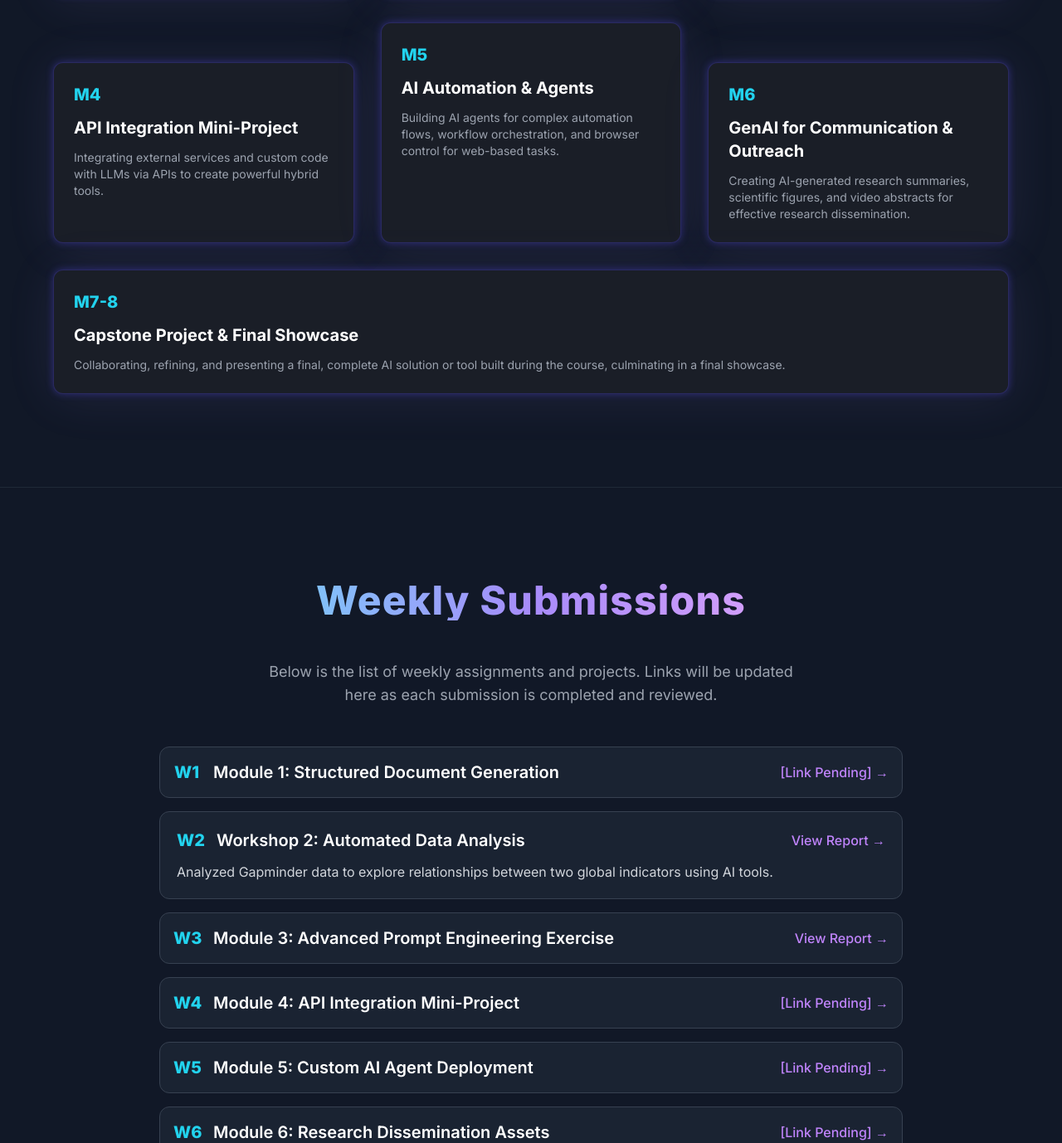
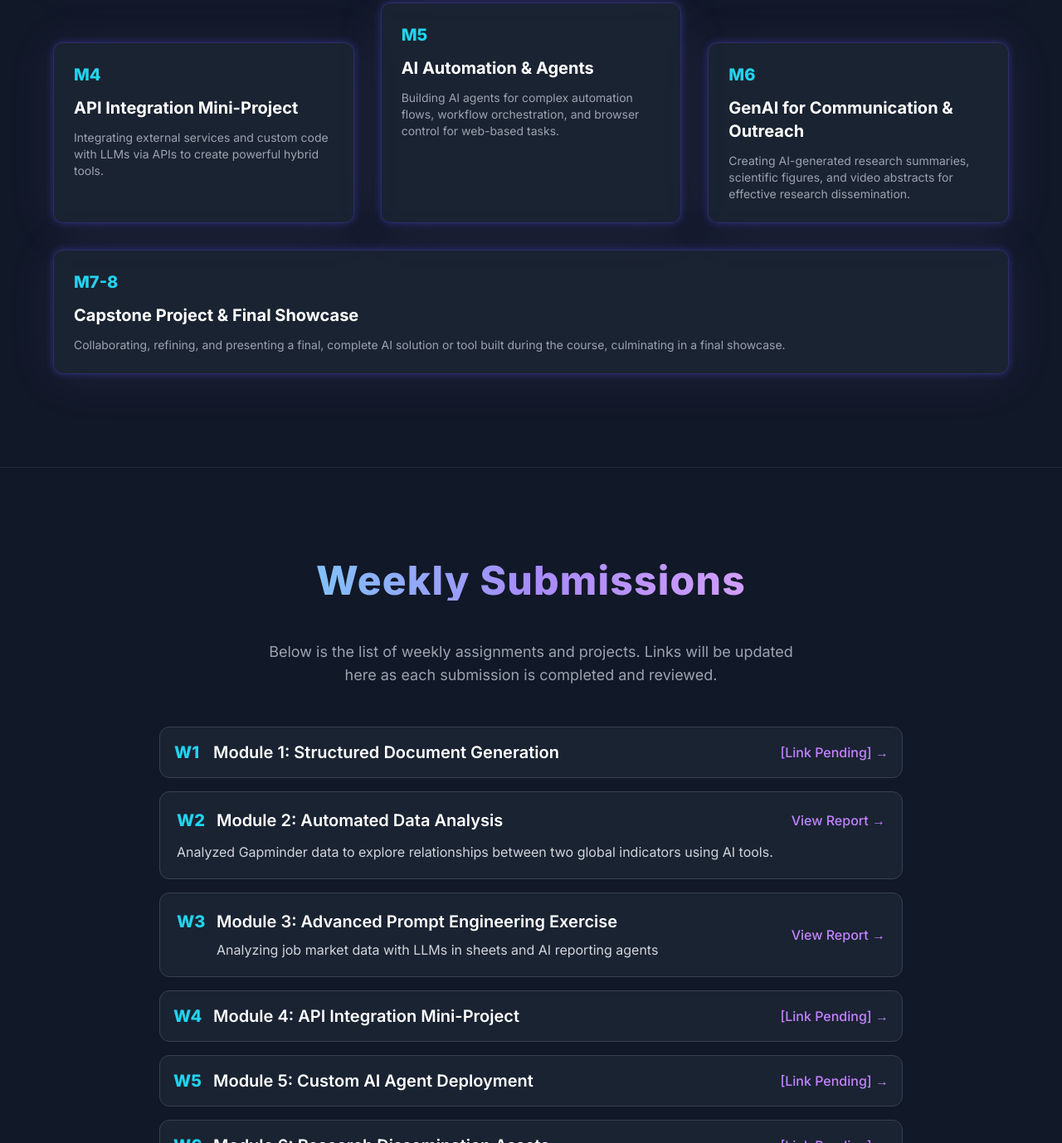
Before and after one commit to kalindblade-wq/graph-ai-portfolio, a plain HTML site: page index.html in a window 1280 px wide. Shown: the part 2855-4233 px from the top of the page at 83% size. Drawn offline with nearby package versions, Linux system fonts and the light colour scheme.

Commit message:
Update index.html

````diff
--- a/index.html
+++ b/index.html
@@ -1,4 +1,3 @@
-```html
 <!DOCTYPE html>
 <html lang="en">
 <head>
@@ -31,7 +30,6 @@
 
         /* Text gradient with a more futuristic cyan-pink look */
         .ai-gradient-text {
-            /* Vibrant cyan to pink/purple flow */
             background-image: linear-gradient(90deg, #67e8f9, #a78bfa, #f0abfc);
             -webkit-background-clip: text;
             -webkit-text-fill-color: transparent;
@@ -40,30 +38,19 @@
         }
 
         /* Subtle scrollbar style for aesthetics */
-        ::-webkit-scrollbar {
-            width: 8px;
-        }
-
-        ::-webkit-scrollbar-track {
-            background: #1f2937;
-        }
-
-        ::-webkit-scrollbar-thumb {
-            background: #4f46e5;
-            border-radius: 4px;
-        }
+        ::-webkit-scrollbar { width: 8px; }
+        ::-webkit-scrollbar-track { background: #1f2937; }
+        ::-webkit-scrollbar-thumb { background: #4f46e5; border-radius: 4px; }
 
         /* ENHANCED: Glowing Card Shadow */
         .glow-card-shadow {
-            /* Soft diffused shadow using accent colors */
             box-shadow: 0 4px 60px rgba(167, 139, 250, 0.1), 0 0 10px rgba(79, 70, 229, 0.4);
             border: 1px solid rgba(79, 70, 229, 0.3);
-            background-color: #1a1e27; /* Slightly lighter background for the card body */
+            background-color: #1a1e27;
         }
 
         /* ENHANCED: Hover effect */
         .glow-hover:hover {
-            /* Stronger glow and lift for a dynamic effect */
             box-shadow: 0 4px 80px rgba(103, 232, 249, 0.15), 0 0 20px rgba(167, 139, 250, 0.7);
             transform: translateY(-4px);
             background-color: #1f2937;
@@ -251,7 +238,7 @@
                         <div class="flex items-center justify-between">
                             <span class="text-xl font-semibold text-white flex items-center">
                                 <span class="text-cyan-400 mr-4 font-extrabold w-8 text-center">W2</span>
-                                Workshop 2: Automated Data Analysis
+                                Module 2: Automated Data Analysis
                             </span>
                             <a href="https://github.com/kalindblade-wq/graph-ai-portfolio/blob/main/Workshop%202%20Lindblade.pdf" target="_blank" rel="noopener noreferrer" class="inline-flex items-center text-purple-400 hover:text-pink-400 font-medium">
                                 View Report &rarr;
@@ -262,15 +249,22 @@
                         </p>
                     </div>
 
-                    <!-- UPDATED W3 CARD -->
-                    <div class="flex items-center justify-between bg-gray-800/70 p-4 rounded-xl border border-gray-700 glow-hover transition duration-300">
+                    <!-- UPDATED W3 CARD WITH SUBTITLE -->
+                    <div class="bg-gray-800/70 p-5 rounded-xl border border-gray-700 glow-hover transition duration-300">
+                        <div class="flex items-center justify-between">
+                            <div class="min-w-0">
                                 <span class="text-xl font-semibold text-white flex items-center">
                                     <span class="text-cyan-400 mr-4 font-extrabold w-8 text-center">W3</span>
                                     Module 3: Advanced Prompt Engineering Exercise
                                 </span>
+                                <p class="mt-2 text-gray-300 text-sm sm:text-base pl-12">
+                                    Analyzing job market data with LLMs in sheets and AI reporting agents
+                                </p>
+                            </div>
                             <a href="https://github.com/kalindblade-wq/graph-ai-portfolio/blob/main/Report%20Week%203%20Lindblade.pdf?raw=true" target="_blank" rel="noopener noreferrer" class="text-purple-400 hover:text-pink-400 transition duration-300 font-medium">
                                 View Report &rarr;
                             </a>
+                        </div>
                     </div>
                     <!-- END UPDATED W3 CARD -->
 
@@ -335,4 +329,3 @@
 
 </body>
 </html>
-```
````
Lines whose indentation alone changed are shown as unchanged.
